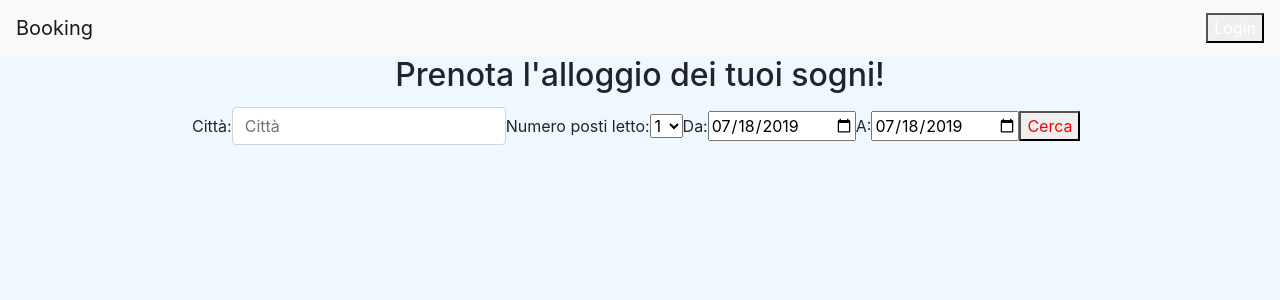
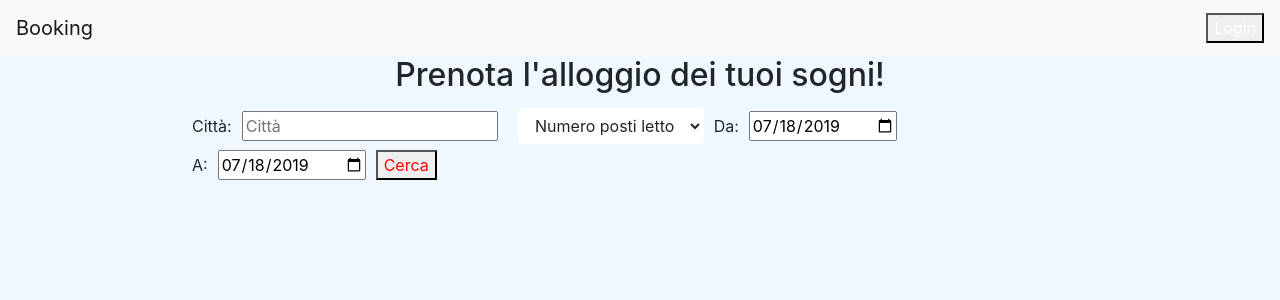
Before and after one commit to lucasimula/isw_progetto, a Django app: page / in a window 1280 px wide. Shown: the top 300 px of the page. Run offline with Django 3.2, Linux system fonts and the light colour scheme; some libraries are stand-ins or nearby versions.

Commit message:
little modif

```diff
--- a/progetto_isw/ProgettoISW/forms.py
+++ b/progetto_isw/ProgettoISW/forms.py
@@ -95,14 +95,16 @@ class FormAggiungiCamera(forms.Form):
 
 
 class FormRicerca(forms.Form):
-    SCELTA = (('1', '1'),('2', '2'),('3', '3'),('4', '4'),('5', '5'))
+    SCELTA = (('0','Numero posti letto'),('1', '1'),('2', '2'),('3', '3'),('4', '4'),('5', '5'))
     cercaCitta = forms.CharField(label="Città", required=True, max_length=100,
                                  widget=forms.TextInput(attrs={"placeholder": "Città","class": "form-control"}))
-    cercaLetti = forms.ChoiceField(required=True, label="Numero posti letto", widget=forms.Select, choices=SCELTA)
+    cercaCitta.widget.attrs.update({'class': 'margin'})
+    cercaLetti = forms.ChoiceField(required=True, label="", widget=forms.Select, choices=SCELTA)
+    cercaLetti.widget.attrs.update({'class':'btn btn-default dropdown-toggle whiteBack margin'})
     cercaCheckIn = forms.DateField(widget=forms.DateInput(attrs={'type': 'date'}), initial=datetime.date.today(), label="Da:")
-
+    cercaCheckIn.widget.attrs.update({'class': 'margin'})
     cercaCheckOut = forms.DateField(widget=forms.DateInput(attrs={'type': 'date'}), initial=datetime.date.today(), label="A:")
-
+    cercaCheckOut.widget.attrs.update({'class': 'margin'})
 
 class FormConferma(forms.Form):
     email = forms.EmailField(label="Email", required=True)
--- a/progetto_isw/static/css/style.css
+++ b/progetto_isw/static/css/style.css
@@ -12,6 +12,15 @@ button a {
 
 #cercaSub{
     color : red;
+}
+
+.whiteBack{
+    background-color: white;
+}
+
+.margin{
+    margin-left: 10px;
+    margin-right:10px;
 }
 
 #maintitle {
```
